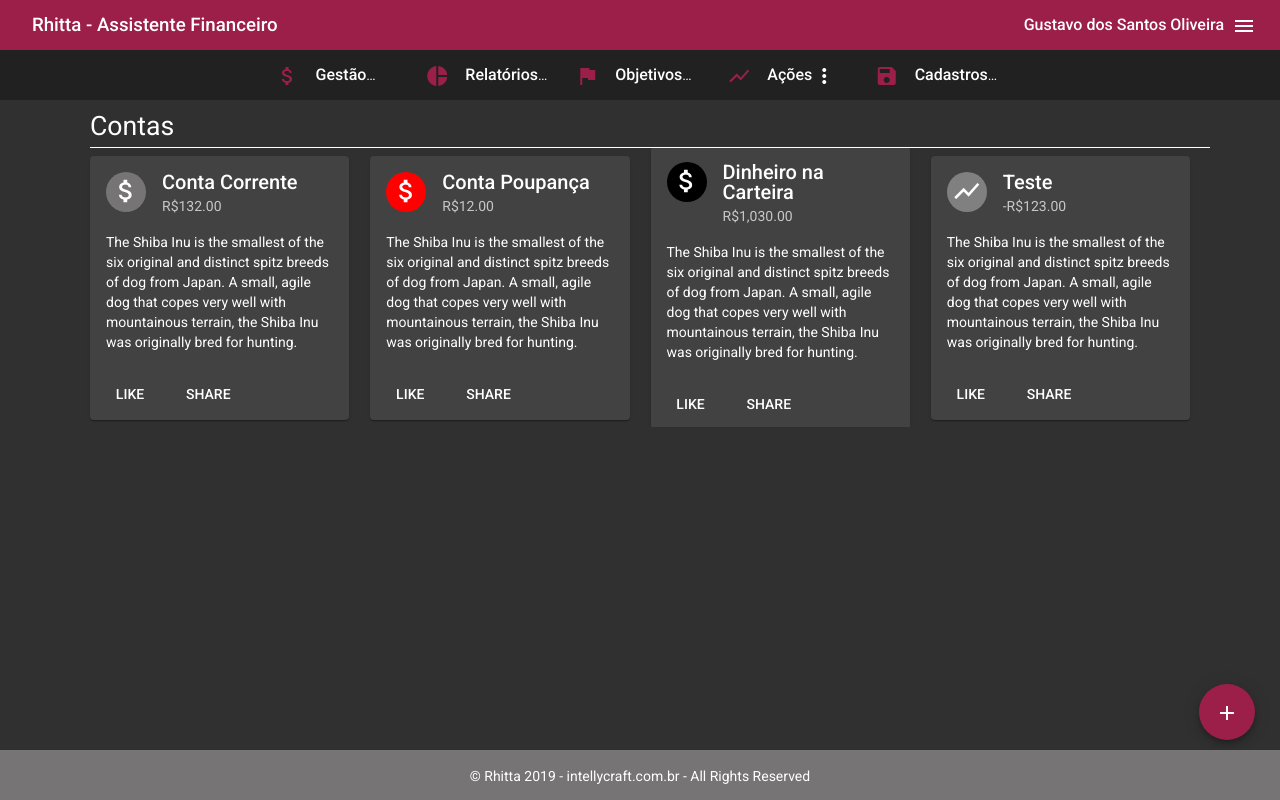
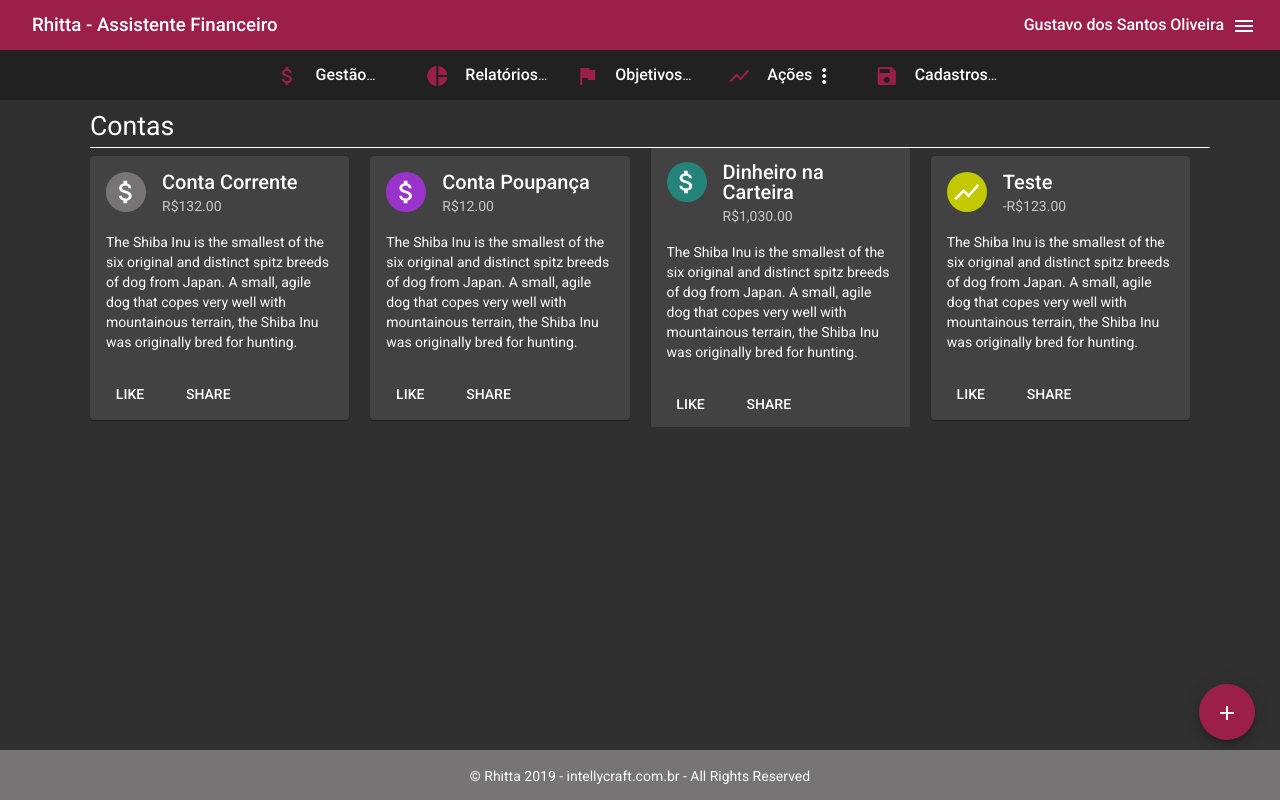
Before and after one commit to gustavoosantoos/AssistenteFinanceiro-Frontend, an Angular app: page /gestao/contas in a window 1280 px wide. Built offline with nearby package versions, Linux system fonts and the light colour scheme.

Commit message:
feat(contas): melhoria no alinhamento dos icones de conta

```diff
--- a/src/app/gestao/contas/listagem-contas/listagem-contas.component.scss
+++ b/src/app/gestao/contas/listagem-contas/listagem-contas.component.scss
@@ -5,11 +5,15 @@
 }
 
 .conta-icon-container {
+  display: flex;
+
   .conta-icon {
     font-size: 30px;
     border-radius: 50%;
-    padding-left: 5px;
-    padding-top: 4px;
+    width: 100%;
+    height: fit-content;
+    text-align: center;
+    align-self: center;
   }
 }
 
--- a/src/app/gestao/contas/listagem-contas/listagem-contas.component.ts
+++ b/src/app/gestao/contas/listagem-contas/listagem-contas.component.ts
@@ -8,9 +8,9 @@ import { Component, OnInit } from '@angular/core';
 export class ListagemContasComponent implements OnInit {
   public contas: Array<any> = [
     { nome: 'Conta Corrente', saldo: 132.0, saldoFinalMes: 0, icon: {color: '#767474', icon: 'attach_money'}},
-    { nome: 'Conta Poupança', saldo: 12.0, saldoFinalMes: 0, icon: {color: 'red', icon: 'attach_money'}},
-    { nome: 'Dinheiro na Carteira', saldo: 1030.0, saldoFinalMes: 0, icon: {color: 'black', icon: 'attach_money'}},
-    { nome: 'Teste', saldo: -123.0, saldoFinalMes: 1300, icon: {color: 'gray', icon: 'show_chart'}}
+    { nome: 'Conta Poupança', saldo: 12.0, saldoFinalMes: 0, icon: {color: 'rgb(153, 51, 204)', icon: 'attach_money'}},
+    { nome: 'Dinheiro na Carteira', saldo: 1030.0, saldoFinalMes: 0, icon: {color: 'rgb(36, 132, 122)', icon: 'attach_money'}},
+    { nome: 'Teste', saldo: -123.0, saldoFinalMes: 1300, icon: {color: 'rgb(194, 201, 0)', icon: 'show_chart'}}
   ];
 
   constructor() { }
```
